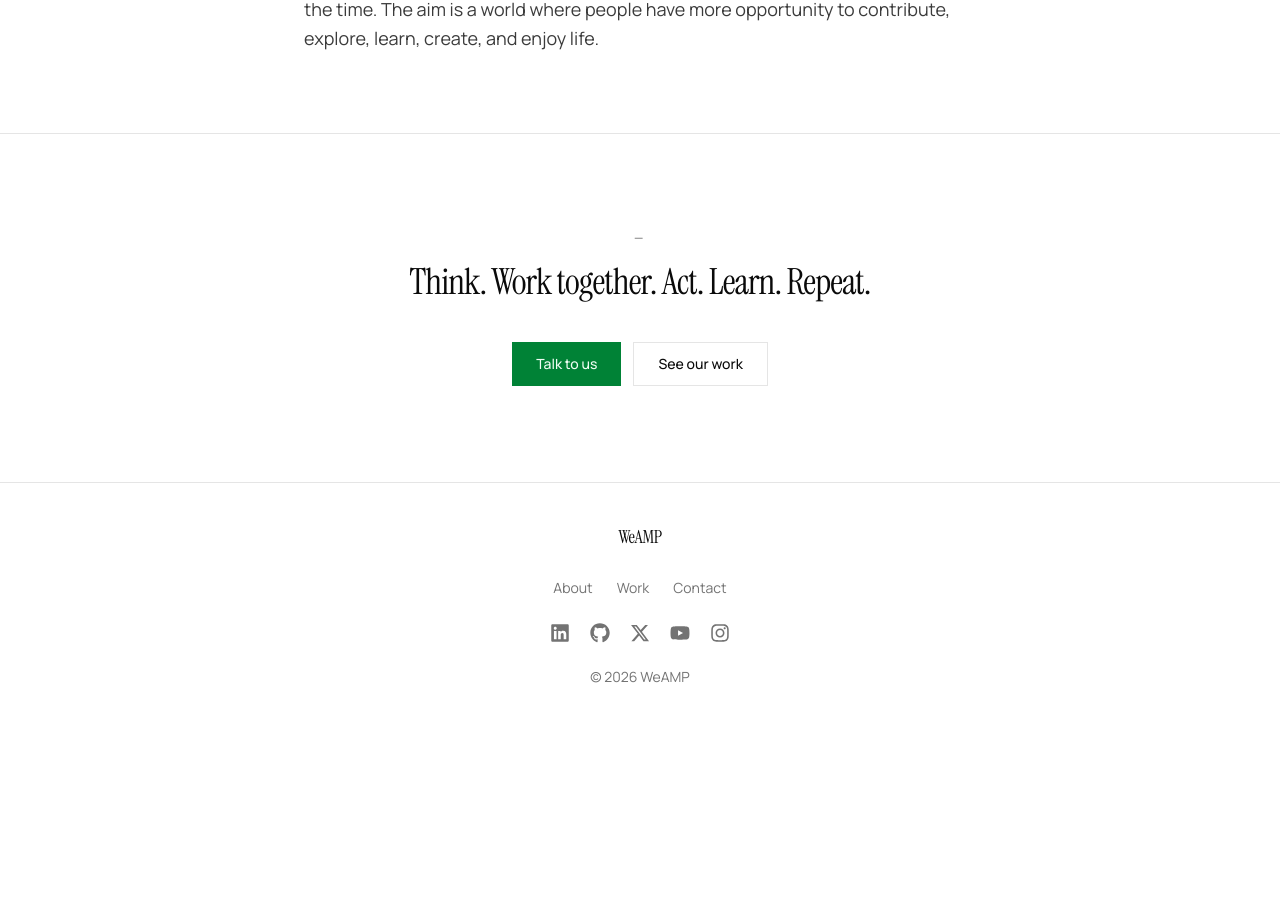
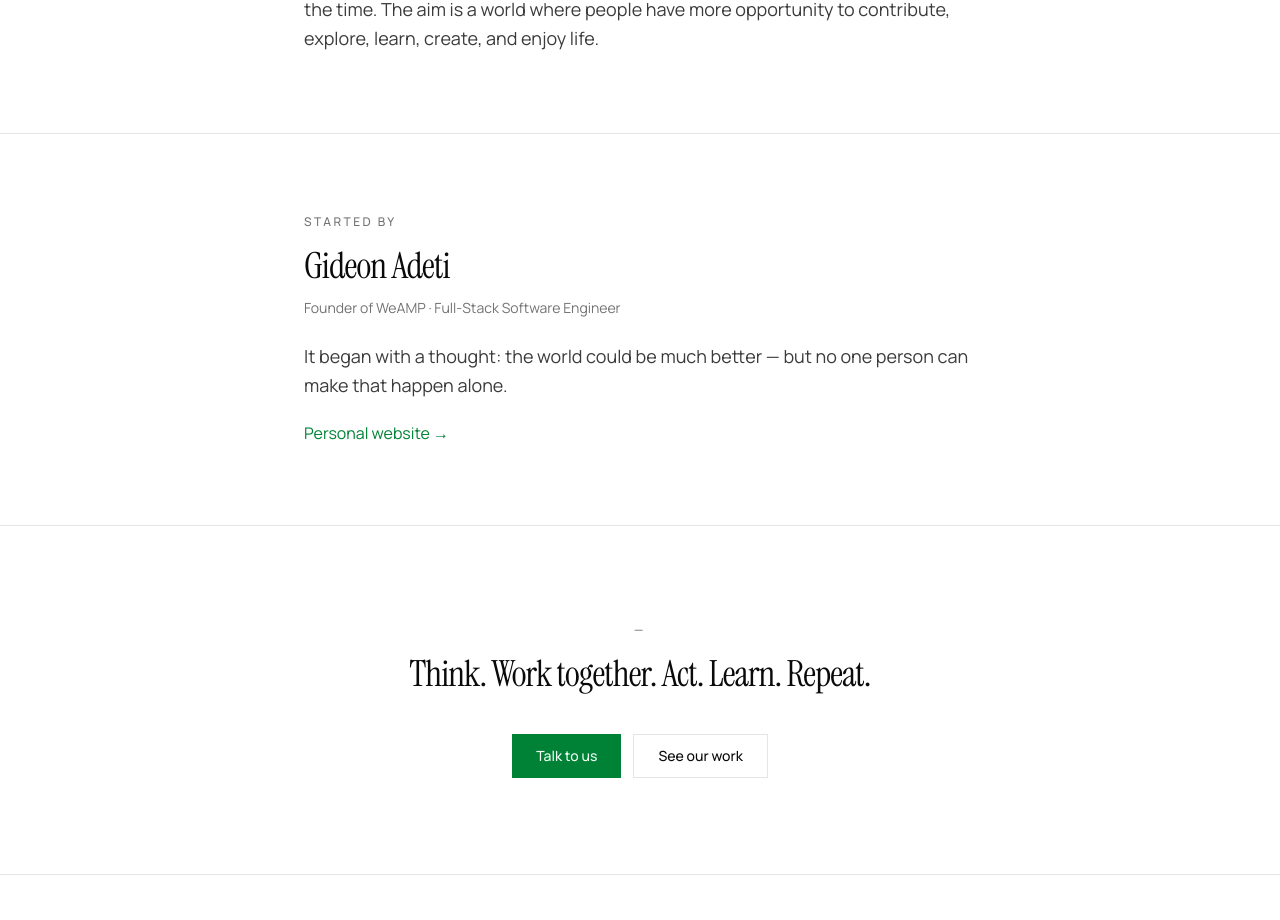
Before and after one commit to weamp-org/website, a Next.js app: page /about in a window 1280 px wide. Shown: the part 4150-5070 px from the top of the page. Before the commit the page ends 4877 px from the top, so only its background shows below. Built offline with nearby package versions, Linux system fonts and the light colour scheme.

Commit message:
feat: add started-by founder section to about page

```diff
--- a/src/app/about/page.tsx
+++ b/src/app/about/page.tsx
@@ -271,7 +271,34 @@ export default function About() {
         </div>
       </section>
 
-      {/* 8. Closing — Continuing, not completing */}
+      {/* 8. Started by */}
+      <section className="border-t px-4 py-16 sm:px-6 sm:py-20">
+        <div className="mx-auto max-w-2xl">
+          <Eyebrow>Started by</Eyebrow>
+          <h2 className="mt-4 font-heading text-3xl font-normal tracking-tight text-foreground sm:text-4xl">
+            Gideon Adeti
+          </h2>
+          <p className="mt-3 text-sm text-muted-foreground">
+            Founder of WeAMP · Full-Stack Software Engineer
+          </p>
+          <div className="mt-6 space-y-5 text-lg leading-relaxed text-foreground/80">
+            <p>
+              It began with a thought: the world could be much better — but no
+              one person can make that happen alone.
+            </p>
+          </div>
+          <a
+            href="https://gideonadeti.weamp.org"
+            target="_blank"
+            rel="noopener noreferrer"
+            className="mt-5 inline-block text-primary underline-offset-4 transition-colors hover:underline"
+          >
+            Personal website →
+          </a>
+        </div>
+      </section>
+
+      {/* 9. Closing */}
       <section className="border-t px-4 py-24 sm:px-6">
         <div className="mx-auto max-w-2xl text-center">
           <Eyebrow>
```
